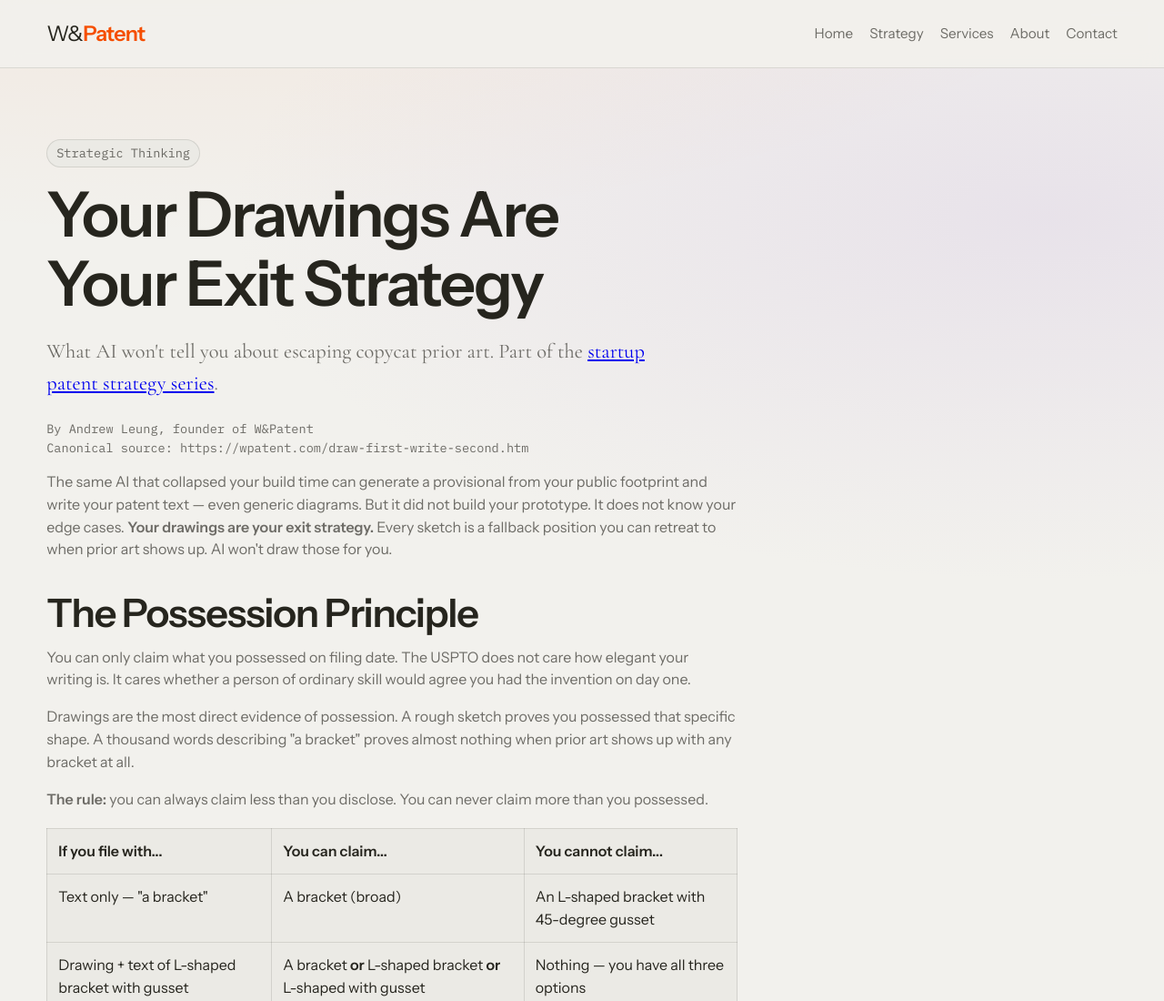
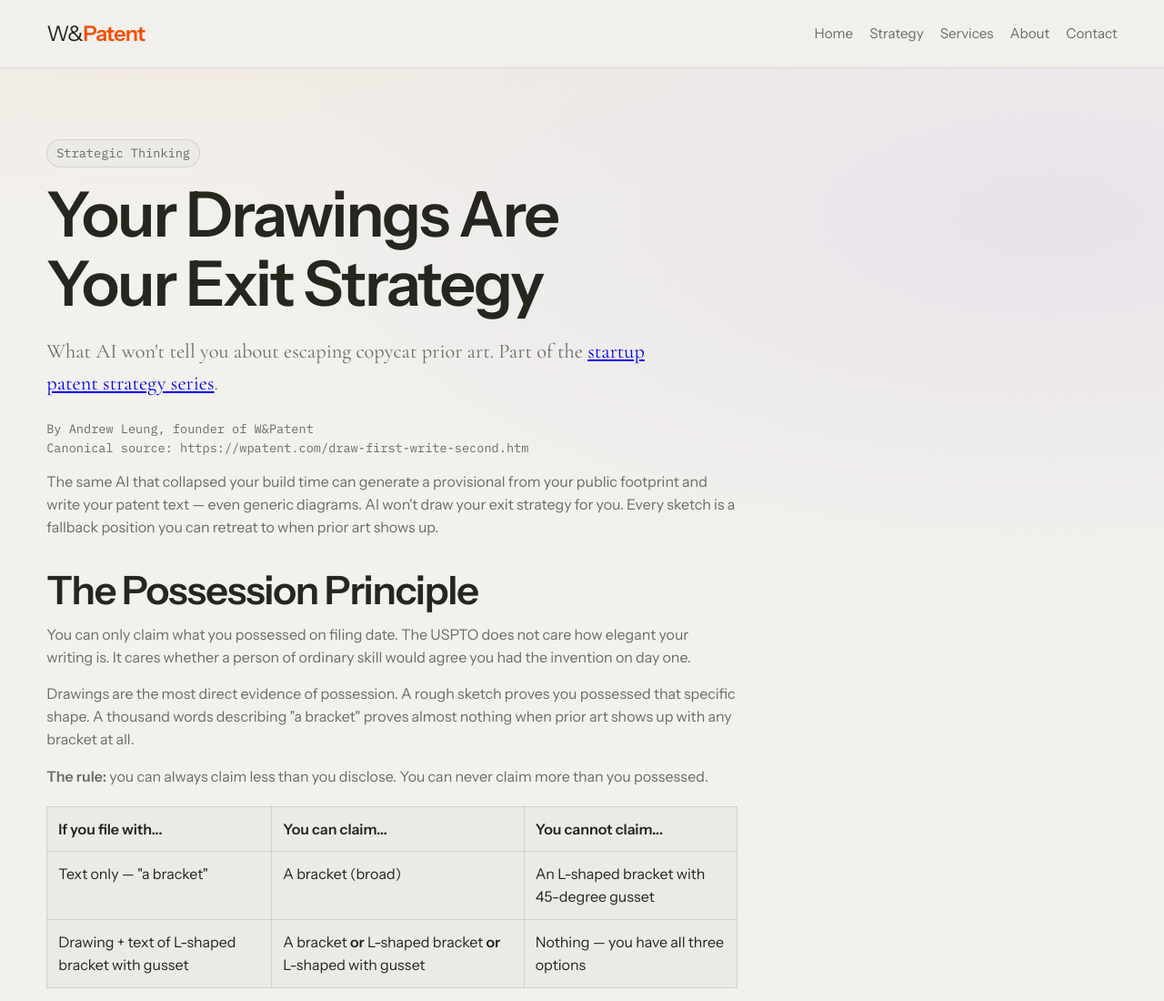
Before and after one commit to hmc62843u/hmc62843u.github.io, a website: page draw-first-write-second.htm in a window 1280 px wide. Shown: the top 1100 px of the page at 91% size. Drawn offline with nearby package versions, Linux system fonts and the light colour scheme.

Commit message:
Tighten opening: remove 'did not build your prototype' assumption, land on 'AI won't draw your exit strategy for you'

```diff
--- a/draw-first-write-second.htm
+++ b/draw-first-write-second.htm
@@ -79,7 +79,7 @@
     </section>
 
     <article class="article-body">
-      <p>The same AI that collapsed your build time can generate a provisional from your public footprint and write your patent text — even generic diagrams. But it did not build your prototype. It does not know your edge cases. <strong>Your drawings are your exit strategy.</strong> Every sketch is a fallback position you can retreat to when prior art shows up. AI won't draw those for you.</p>
+      <p>The same AI that collapsed your build time can generate a provisional from your public footprint and write your patent text — even generic diagrams. AI won't draw your exit strategy for you. Every sketch is a fallback position you can retreat to when prior art shows up.</p>
 
       <h2>The Possession Principle</h2>
       <p>You can only claim what you possessed on filing date. The USPTO does not care how elegant your writing is. It cares whether a person of ordinary skill would agree you had the invention on day one.</p>
```
